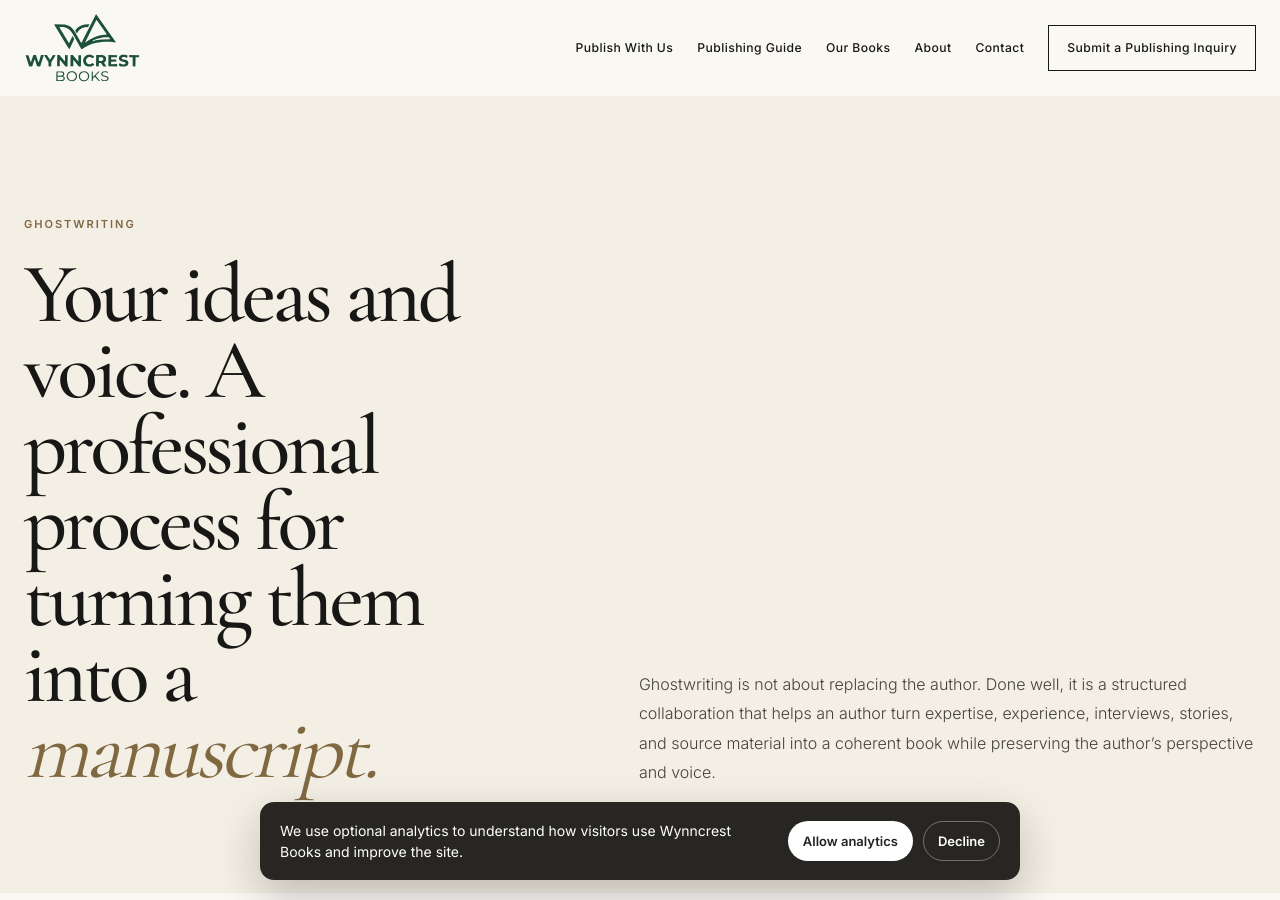
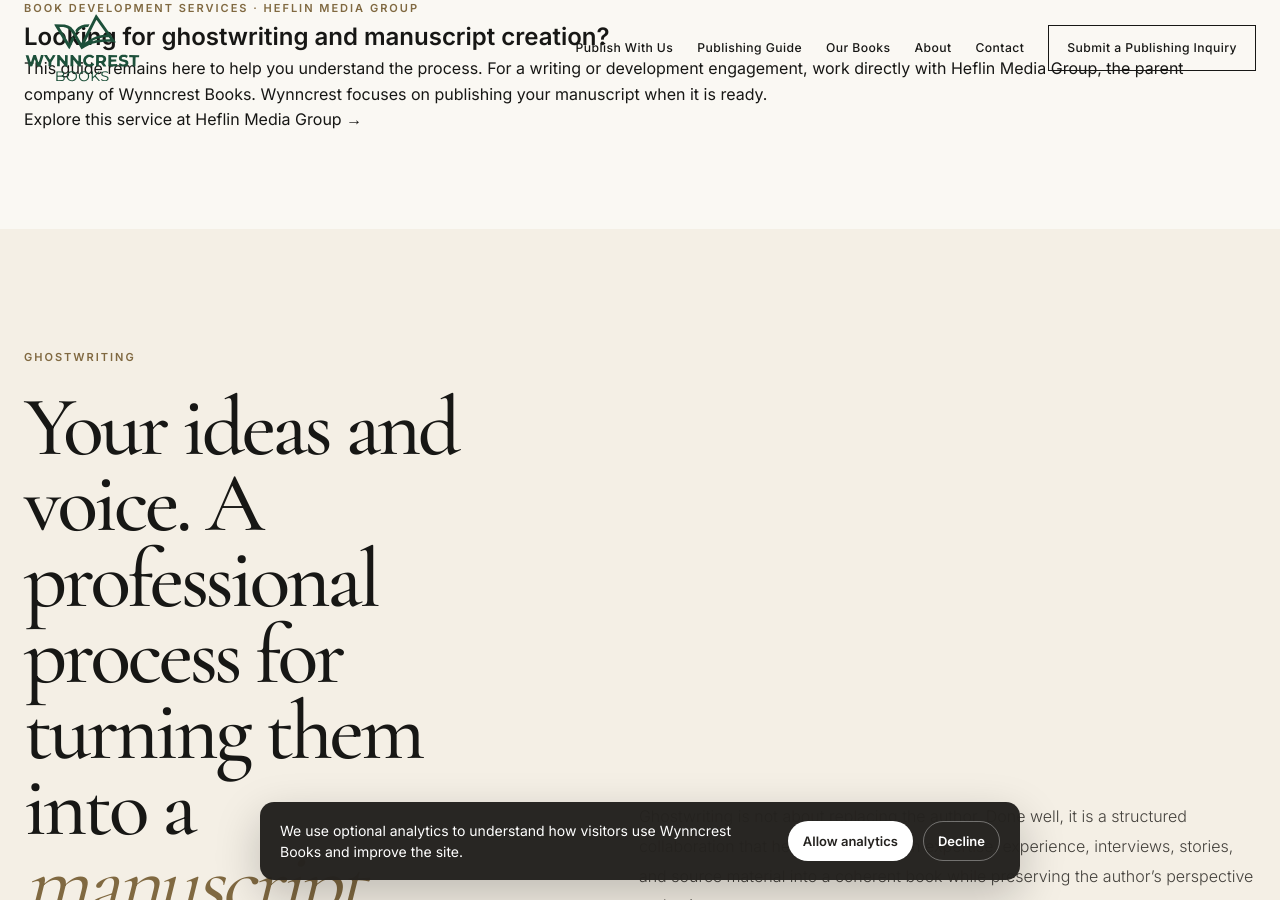
Before and after one commit to ryanheflin/wynncrest, a Jekyll site: the page ghostwriting/index.html, which Jekyll copies as it is, in a window 1280 px wide and 900 px high. Built offline with Jekyll 4.4.1, drawn with Linux system fonts in a browser that asks for light colours.

Commit message:
Clarify Wynncrest publishing focus and link to Heflin Media Group

```diff
--- a/ghostwriting/index.html
+++ b/ghostwriting/index.html
@@ -64,7 +64,7 @@
 <body>
   <noscript><iframe src="https://www.googletagmanager.com/ns.html?id=GTM-MDQSSKPZ" height="0" width="0" style="display:none;visibility:hidden"></iframe></noscript>
   <div id="site-header"></div>
-  <main class="page-main">
+  <section class="brand-bridge" aria-label="Service provider information"><div class="container"><div class="eyebrow">Book development services · Heflin Media Group</div><h2>Looking for ghostwriting and manuscript creation?</h2><p>This guide remains here to help you understand the process. For a writing or development engagement, work directly with <a href="https://heflinmedia.com/">Heflin Media Group</a>, the parent company of Wynncrest Books. Wynncrest focuses on publishing your manuscript when it is ready.</p><a class="brand-bridge-link" href="https://heflinmedia.com/ghostwriting.html">Explore this service at Heflin Media Group →</a></div></section><main class="page-main">
     <section class="page-hero">
       <div class="container page-hero-grid reveal">
         <div><div class="eyebrow">Ghostwriting</div><h1>Your ideas and voice. A professional process for turning them into a <em>manuscript.</em></h1></div>
@@ -104,7 +104,7 @@
       </div>
     </section>
 
-    <section class="cta-band"><div class="container reveal"><div class="small-kicker">Start your project</div><h2>Bring us the book where it is today.</h2><p>You do not need a finished manuscript or a perfect proposal. Tell us what you are trying to create and we will start there.</p><a class="button button-light" href="/publish/#application">Start Your Project <span class="arrow">→</span></a></div></section>
+    <section class="cta-band"><div class="container reveal"><div class="small-kicker">Start your project</div><h2>Bring us the book where it is today.</h2><p>You do not need a finished manuscript or a perfect proposal. Tell us what you are trying to create and we will start there.</p><a class="button button-light" href="https://heflinmedia.com/contact.html">Start Your Project <span class="arrow">→</span></a></div></section>
   </main>
   <div id="site-footer"></div>
   <script src="/assets/js/site.js" defer></script>
```
